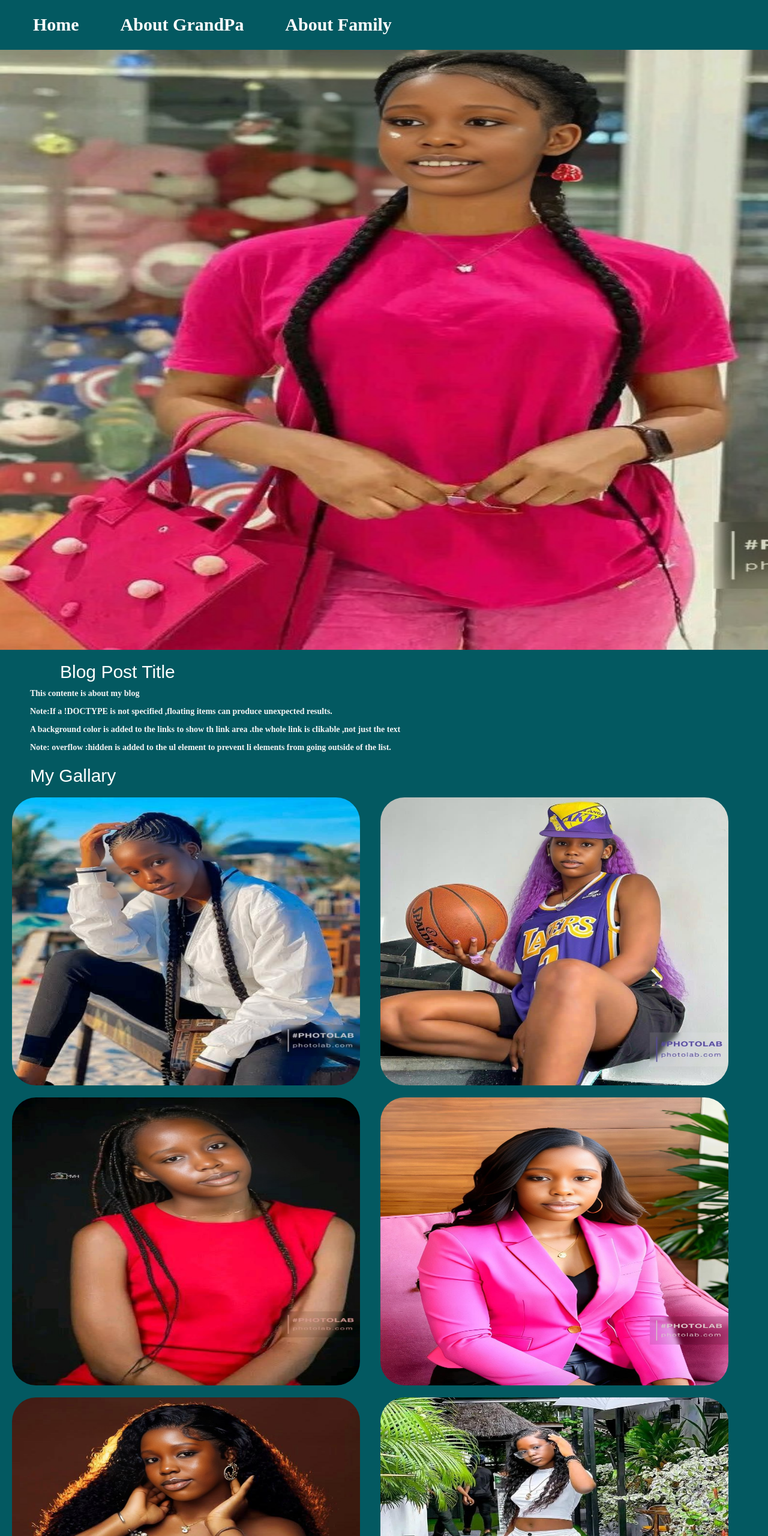
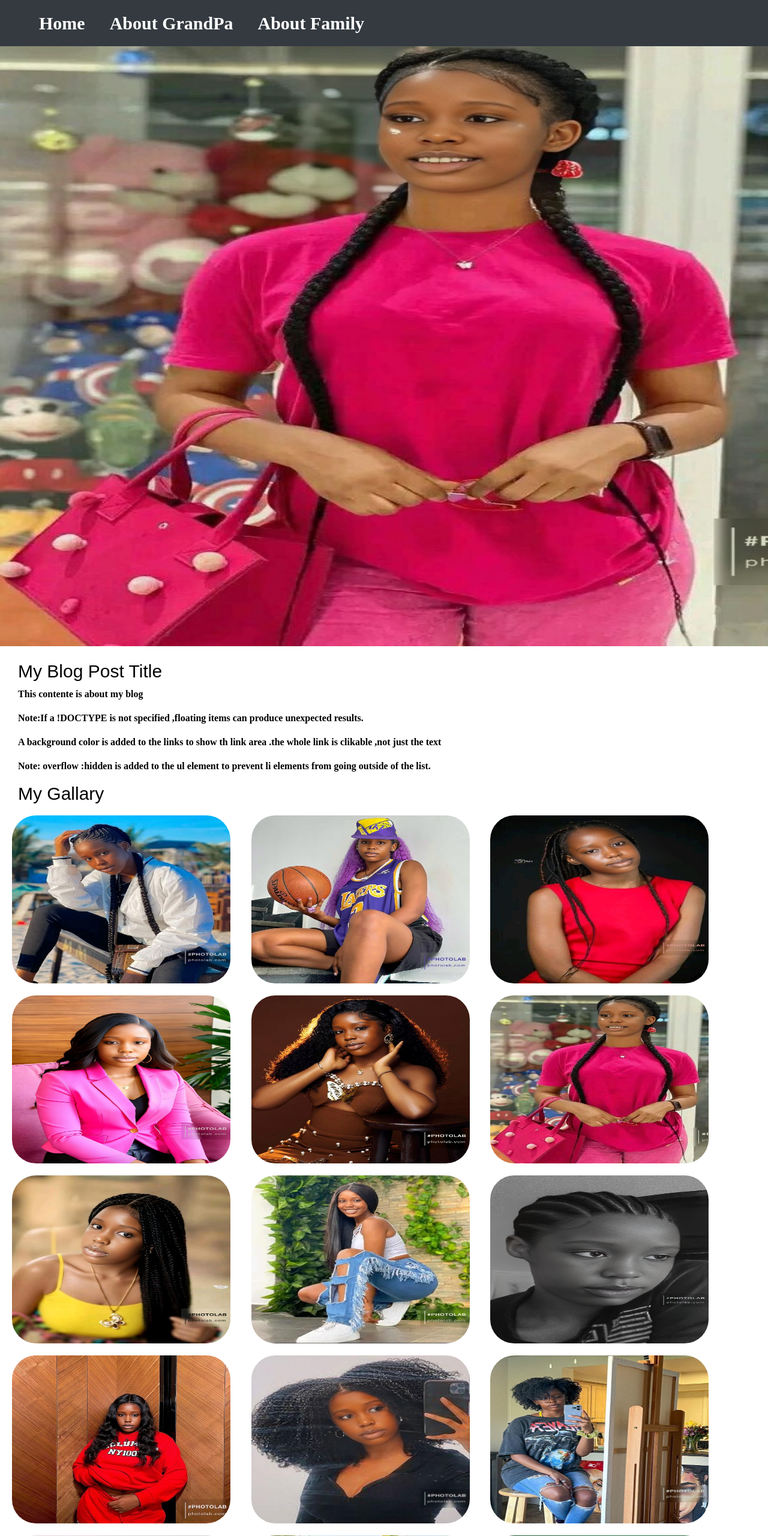
Before and after one commit to nina-kat/Katunguka-famly, a plain HTML site: page index.html in a window 1280 px wide. Shown: the top 2560 px of the page at 60% size. Drawn offline with nearby package versions, Linux system fonts and the light colour scheme.

Commit message:
made changes on all pages

```diff
--- a/index.html
+++ b/index.html
@@ -5,37 +5,29 @@
     <meta charset="UTF-8">
     <meta http-equiv="X-UA-Compatible" content="IE=edge">
     <meta name="viewport" content="width=device-width, initial-scale=1.0">
-    <link rel="stylesheet" href="https://maxcdn.bootstrapcdn.com/bootstrap/3.4.1/css/bootstrap.min.css">
-
-    <!-- jQuery library -->
-    <script src="https://ajax.googleapis.com/ajax/libs/jquery/3.7.1/jquery.min.js"></script>
-
-    <!-- Latest compiled JavaScript -->
-    <script src="https://maxcdn.bootstrapcdn.com/bootstrap/3.4.1/js/bootstrap.min.js"></script>
+    <link rel="stylesheet" href="https://cdn.jsdelivr.net/npm/bootstrap@4.6.2/dist/css/bootstrap.min.css">
+    <script src="https://cdn.jsdelivr.net/npm/jquery@3.7.1/dist/jquery.slim.min.js"></script>
+    <script src="https://cdn.jsdelivr.net/npm/popper.js@1.16.1/dist/umd/popper.min.js"></script>
+    <script src="https://cdn.jsdelivr.net/npm/bootstrap@4.6.2/dist/js/bootstrap.bundle.min.js"></script>
 
     <title>My Biography</title>
     <style>
-        body{
-            background-color:rgb(3, 89, 97);
+        body {
+            background-color: white;
             margin: 0px;
             padding: 0px;
         }
 
-        h1{
-            margin-left: 50px;
-            color: white;
+
+
+        h1 {
+            color: black;
             font: bold;
             font-family: fantasy;
             font-size: 30px;
         }
 
-        nav ul{
-            background-color:rgb(3, 89, 97);
-            color: whitesmoke;
-            padding: 10px;
-        }
-
-        ul{
+        ul {
             list-style-type: none;
             margin: 0;
             padding: 0;
@@ -43,58 +35,74 @@
         }
 
         nav ul li {
-             display: inline-block;
+            display: inline-block;
         }
 
         nav ul li a {
             display: inline-block;
             padding: 10px 20px;
-            color: white;
+            color: black;
             font-weight: bold;
             font-family: poppins;
             text-decoration: none;
 
         }
 
-    li:hover{
-        border-bottom: 1px solid #FFFF;
-    }
+        li:hover {
+            border-bottom: 1px solid #FFFF;
+        }
 
-        li{
+        li {
             margin-left: 25px;
             font-size: 30px;
             font: bold;
-            font-family:Cambria, Cochin, Georgia, Times, 'Times New Roman', serif;
+            font-family: Cambria, Cochin, Georgia, Times, 'Times New Roman', serif;
         }
 
-        article{
-            color: whitesmoke;
-            margin-left: 50px;
+        article {
+            color: black;
+            margin-left: 30px;
             font-family: 'Times New Roman', Times, serif;
             font-weight: bold;
         }
 
-        img{
+        img {
             margin-left: 10px;
             padding: 10px;
         }
-
     </style>
 </head>
 
 <body>
-    <nav>
-        <ul>
-            <li><a href="index.html">Home</a></li>
-            <li><a href="abouthim.html">About GrandPa</a></li>
-            <li><a href="aboutus.html">About Family</a></li>
-        </ul>
-    </nav>
+
+    <div class="sticky-top">
+        <nav class="navbar navbar-expand-lg navbar-dark bg-dark">
+            <a class="navbar-brand" href="#"></a>
+            <button class="navbar-toggler" type="button" data-toggle="collapse" data-target="#navbarNav"
+                aria-controls="navbarNav" aria-expanded="false" aria-label="Toggle navigation">
+                <span class="navbar-toggler-icon"></span>
+            </button>
+            <div class="collapse navbar-collapse" id="navbarNav">
+                <ul class="navbar-nav">
+                    <li class="nav-item active">
+                        <a class="nav-link" href="index.html">Home <span class="sr-only">(current)</span></a>
+                    </li>
+                    <li class="nav-item active">
+                        <a class="nav-link" href="abouthim.html">About GrandPa</a>
+                    </li>
+                    <li class="nav-item active">
+                        <a class="nav-link" href="aboutus.html">About Family</a>
+                    </li>
+                </ul>
+            </div>
+        </nav>
+    </div>
 
     <img src="image/nina 12.jpg" alt="" style="height: 1000px;; width: 100%; margin: 0%; padding: 0%;">
     <main>
         <article>
-            <h1> Blog Post Title</h1>
+            <br>
+            <h1> My Blog Post Title</h1>
             <p>This contente is about my blog</p>
             <p>Note:If a !DOCTYPE is not specified ,floating items can produce unexpected results.</p>
             <p>A background color is added to the links to show th link area .the whole link is clikable ,not just the
@@ -107,26 +115,29 @@
     </main>
 
 
-    <h1>My Gallary</h1>
-    <img src="image/nina 2.jpg" alt="" style="border-radius:50px; width:600px; height:500px;">
-    <img src="image/nina 15.jpg" alt="" style="border-radius:50px;width:600px;height:500px;">
-    <img src="image/nina 19.jpg" alt="" style="border-radius:50px; width:600px; height:500px;">
-    <img src="image/nina 32.jpg" alt="" style="border-radius:50px;width:600px;height:500px;">
-    <img src="image/nina3.jpg" alt="" style="border-radius:50px; width:600px; height:500px;">
-    <img src="image/nina 4.jpg" alt="" style="border-radius:50px;width:600px;height:500px;">
-    <img src="image/ nina 5.jpg" alt="" style="border-radius:50px; width:600px; height:500px;">
-    <img src="image/nina 7.jpg" alt="" style="border-radius:50px;width:600px;height:500px;">
-    <img src="image/nina 8.jpg" alt="" style="border-radius:50px; width:600px; height:500px;">
-    <img src="image/nina 10.jpg" alt="" style="border-radius:50px;width:600px;height:500px;">
-    <img src="image/nina 17.jpg" alt="" style="border-radius:50px; width:600px; height:500px;">
-    <img src="image/nina 22.jpg" alt="" style="border-radius:50px;width:600px;height:500px;">
-    <img src="image/nina 27.jpg" alt="" style="border-radius:50px; width:600px; height:500px;">
-    <img src="image/nina 35.jpg" alt="" style="border-radius:50px;width:600px;height:500px;">
-    <img src="image/nina 37.jpg" alt="" style="border-radius:50px; width:600px; height:500px;">
-    <img src="image/nina 12.jpg" alt="" style="border-radius:50px;width:600px;height:500px;">
+    <h1 style=" margin-left: 30px;">My Gallary</h1>
+    <img src="image/nina 2.jpg" alt="" style="border-radius:50px; width:30%; height: 300px;">
+    <img src="image/nina 15.jpg" alt="" style="border-radius:50px; width:30%; height: 300px;">
+    <img src="image/nina 19.jpg" alt="" style="border-radius:50px; width:30%; height: 300px;">
+    <img src="image/nina 32.jpg" alt="" style="border-radius:50px; width:30%; height: 300px;">
+    <img src="image/nina3.jpg" alt="" style="border-radius:50px; width:30%; height: 300px;">
+    <img src="image/nina 12.jpg" alt="" style="border-radius:50px; width:30%; height: 300px;">
+    <img src="image/ nina 5.jpg" alt="" style="border-radius:50px; width:30%; height: 300px;">
+    <img src="image/nina 7.jpg" alt="" style="border-radius:50px;width:30%; height: 300px;">
+    <img src="image/nina 8.jpg" alt="" style="border-radius:50px; width:30%; height: 300px;">
+    <img src="image/nina 10.jpg" alt="" style="border-radius:50px;width:30%; height: 300px;">
+    <img src="image/nina 17.jpg" alt="" style="border-radius:50px; width:30%; height: 300px;">
+    <img src="image/nina 22.jpg" alt="" style="border-radius:50px;width:30%; height: 300px;">
+    <img src="image/nina 27.jpg" alt="" style="border-radius:50px; width:30%; height: 300px;">
+    <img src="image/nina 13.jpg" alt="" style="border-radius:50px;width:30%; height: 300px;">
+    <img src="image/nina 37.jpg" alt="" style="border-radius:50px; width:30%; height: 300px;">
+    <img src="image/nina 18.jpg" alt="" style="border-radius:50px;width:30%; height: 300px;">
+    <img src="image/nina 38.jpg" alt="" style="border-radius:50px; width:30%; height: 300px;">
+    <img src="image/nina 30.jpg" alt="" style="border-radius:50px;width:30%; height: 300px;">
 
 </body>
 <br><br><br>
-<footer style="color: white; font-size: 17px; font-weight: bold; margin-left: 40%">This Blog is About Nina</footer>
+<footer style="color: black; font-size: 17px; font-weight: bold; margin-left: 40%">This Blog is About Nina</footer>
 <br>
+
 </html>
```
Also changed, not shown: abouthim.html (+52 -44 lines), aboutus.html (+32 -25 lines), image/mugume.jpg (renamed from image/IMG_20201011_124957.jpg), image/nina & dad.jpg (added).
